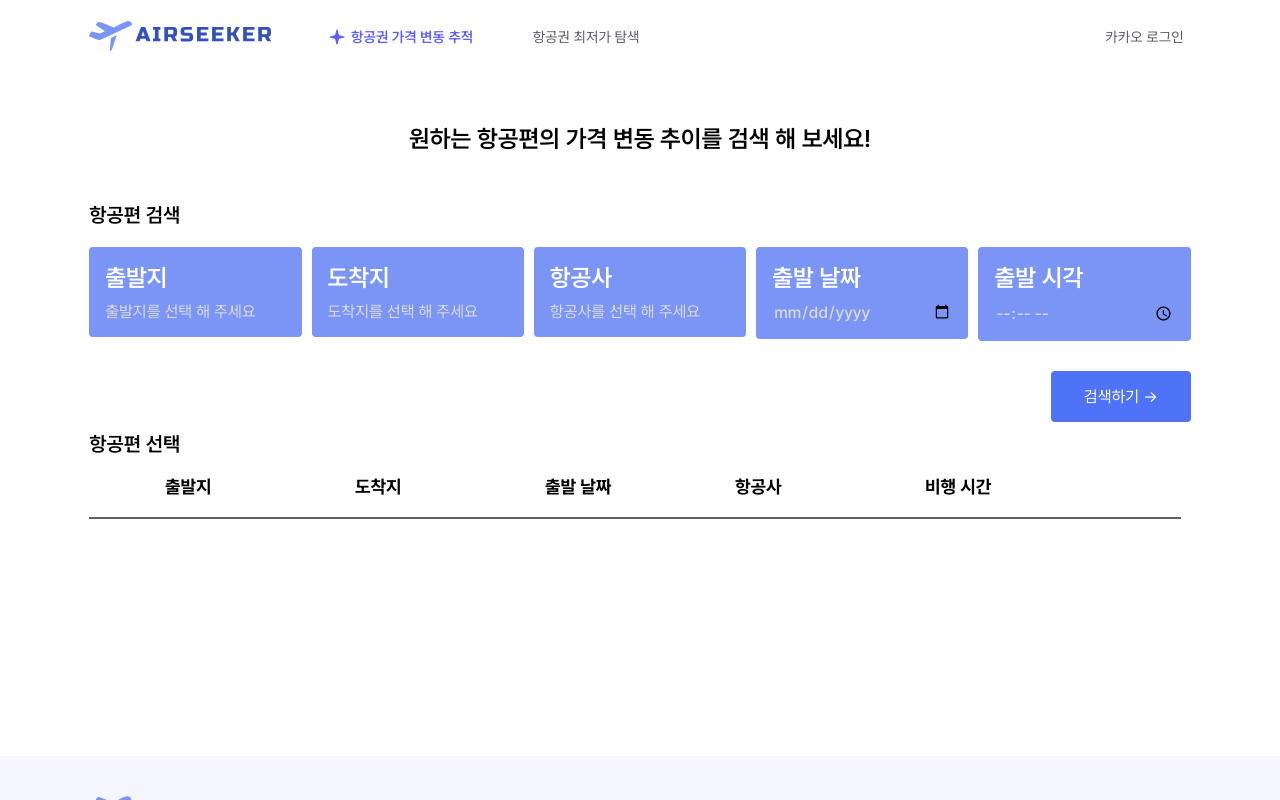
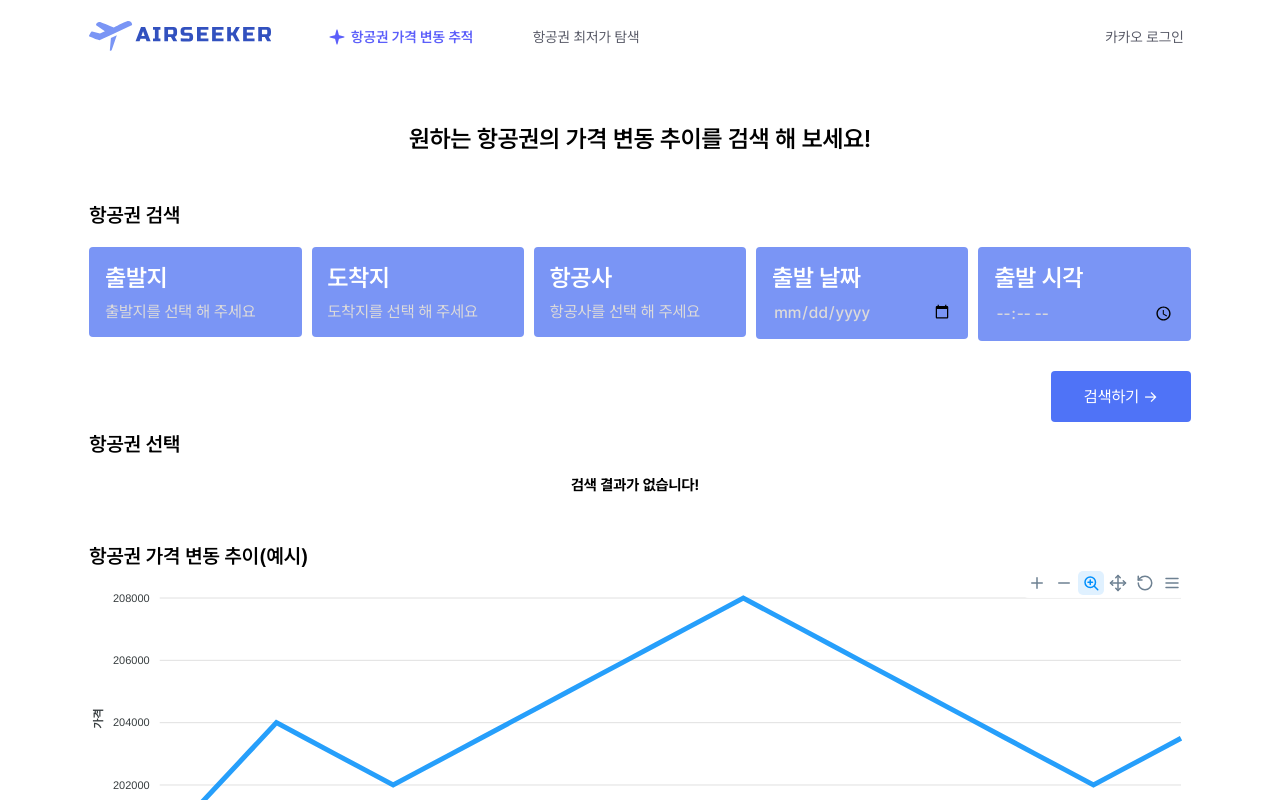
Before and after one commit to j2noo/AIrSeeker-frontend, a React (Vite) app: page /tracking in a window 1280 px wide. Shown: the top 800 px of the page. Built offline with nearby package versions, Linux system fonts and the light colour scheme.

Commit message:
Feat : 항공권 가격 변동 추적 완료

```diff
--- a/src/pages/home/Home.tsx
+++ b/src/pages/home/Home.tsx
@@ -16,7 +16,7 @@ const Home = () => {
       <BackgroundContainer>
         <FlexContainer>
           <TextContainer onClick={() => navigate("/tracking")}>
-            AI를 이용한 항공권 가격 추적하러 가기 →
+            항공권 가격 추적하러 가기 →
           </TextContainer>
           <TextContainer onClick={() => navigate("/tracking")}>
             항공권 최저가 탐색하러 가기 →
@@ -32,6 +32,7 @@ const HomeLayout = styled.div`
   margin: 0 auto;
   /* max-width: 122.4rem; */
   /* position: absolute; */
+  overflow-y: hidden;
 `;
 
 const BackgroundContainer = styled.div`
@@ -49,13 +50,14 @@ const FlexContainer = styled.div`
   display: flex;
   flex-direction: column;
   float: left;
-  margin: 50px 100px;
+  margin: 30px 100px;
 
   /* justify-content: center; */
   /* align-items: center; */
 `;
 
 const TextContainer = styled.div`
+  position: relative; /* ::before 가상 요소 위치 설정을 위해 필요 */
   font-size: 20px;
   font-weight: 600;
   padding: 10px;
@@ -64,5 +66,32 @@ const TextContainer = styled.div`
   text-decoration: underline;
   text-underline-offset: 5px;
 
+  border-radius: 5px; /* 약간의 경계선을 부드럽게 하기 위해 추가 */
   margin: 10px;
+  width: auto;
+  overflow: hidden; /* 가상 요소가 컨테이너를 벗어나지 않도록 설정 */
+
+  /* 가상 요소 설정 */
+  &::before {
+    content: "";
+    position: absolute;
+    top: 0;
+    left: 0;
+    width: 0;
+    height: 100%;
+    background-color: rgba(224, 240, 248, 0.282);
+    z-index: 0; /* 텍스트 뒤에 배치 */
+    transition: width 0.1s linear; /* 애니메이션 설정 */
+  }
+
+  /* hover 상태에서 가상 요소 확장 */
+  &:hover::before {
+    width: 100%;
+  }
+
+  /* 텍스트가 가상 요소 위에 오도록 설정 */
+  & > * {
+    position: relative;
+    z-index: 1;
+  }
 `;
--- a/src/pages/login/LoginPath.tsx
+++ b/src/pages/login/LoginPath.tsx
@@ -30,8 +30,8 @@ const LoginPath = () => {
     const accessToken = params["access_token"];
     const refreshToken = params["refresh_token"];
 
-    // console.log("AccessToken", accessToken);
-    // console.log("RefreshToken", refreshToken);
+    console.log("AccessToken", accessToken);
+    console.log("RefreshToken", refreshToken);
 
     // API 호출
     fetch("http://3.34.127.138:8080/api/user", {
--- /dev/null
+++ b/src/pages/tracking/GraphNull.tsx
@@ -0,0 +1,104 @@
+import styled from "styled-components";
+import Chart from "react-apexcharts";
+
+const dates = [
+  "3/14",
+  "3/15",
+  "3/16",
+  "3/17",
+  "3/18",
+  "3/19",
+  "3/20",
+  "3/21",
+  "3/22",
+  "3/23",
+  "3/24",
+  "3/25",
+  "3/26",
+  "3/27",
+  "3/28",
+  "3/29",
+  "3/30",
+  "3/31",
+  "4/1",
+  "4/2",
+  "4/3",
+  "4/4",
+  "4/5",
+  "4/6",
+  "4/7",
+  "4/8",
+  "4/9",
+  "4/10",
+  "4/11",
+  "4/12",
+  "4/13",
+  "4/14",
+  "4/15",
+  "4/16",
+  "4/17",
+];
+
+const prices = [
+  200000, 201000, 202000, 203000, 204000, 203500, 203000, 202500, 202000,
+  202500, 203000, 203500, 204000, 204500, 205000, 205500, 206000, 206500,
+  207000, 207500, 208000, 207500, 207000, 206500, 206000, 205500, 205000,
+  204500, 204000, 203500, 203000, 202500, 202000, 202500, 203000, 203500,
+];
+
+// eslint-disable-next-line @typescript-eslint/no-explicit-any
+const chartDataDummy: any = {
+  options: {
+    chart: {
+      type: "line",
+    },
+    xaxis: {
+      categories: dates,
+      labels: {
+        show: true,
+        rotate: -45, // 레이블이 겹치지 않게 회전
+        rotateAlways: true,
+        hideOverlappingLabels: true,
+        showDuplicates: false,
+      },
+      title: {
+        text: "항공권 가격 검색 날짜",
+      },
+    },
+    yaxis: {
+      title: {
+        text: "가격",
+      },
+    },
+  },
+  series: [
+    {
+      name: "가격",
+      data: prices,
+    },
+  ],
+};
+// eslint-disable-next-line @typescript-eslint/no-explicit-any
+const GraphNull: React.FC<any> = () => {
+  return (
+    <GraphLayout>
+      <GraphTitle>{"항공권 가격 변동 추이(예시)"}</GraphTitle>
+      <Chart
+        options={chartDataDummy.options}
+        series={chartDataDummy.series}
+        type="line"
+        height={350}
+      />
+    </GraphLayout>
+  );
+};
+
+export default GraphNull;
+
+const GraphLayout = styled.div`
+  margin: 20px 0;
+`;
+const GraphTitle = styled.div`
+  font-size: 20px;
+  font-weight: 600;
+`;
--- a/src/pages/tracking/SearchedList.tsx
+++ b/src/pages/tracking/SearchedList.tsx
@@ -2,6 +2,7 @@ import styled from "styled-components";
 import { Flight } from "../../interface/Tracking";
 import { useState } from "react";
 import Graph from "./Graph";
+import GraphNull from "./GraphNull";
 
 interface SearchedListProps {
   searchedFlights: Flight[];
@@ -36,8 +37,12 @@ const SearchedList: React.FC<SearchedListProps> = ({ searchedFlights }) => {
   };
   return (
     <SearchedLayout>
-      <SearchingTitle>항공편 선택</SearchingTitle>
+      <SearchingTitle>항공권 선택</SearchingTitle>
       <SearchedListContainer>
+        {searchedFlights.length === 0 ? (
+          <NoList>검색 결과가 없습니다!</NoList>
+        ) : (
+          <>
             <SearchedListItem isSelected={false}>
               <div>출발지</div>
               <div>도착지</div>
@@ -52,8 +57,8 @@ const SearchedList: React.FC<SearchedListProps> = ({ searchedFlights }) => {
                 onClick={() => handleFlightSelect(index, +flight.flightInfoId)}
               >
                 <div>{flight.route.departureAirport.city}</div>
-            <div> {flight.route.arriveAirport.city}</div>
-            <div> {flight.departureDate}</div>
+                <div>{flight.route.arriveAirport.city}</div>
+                <div>{flight.departureDate}</div>
                 <div>{flight.airline}</div>
                 <div>
                   {flight.departureTime.substring(0, 5)} ~
@@ -61,8 +66,14 @@ const SearchedList: React.FC<SearchedListProps> = ({ searchedFlights }) => {
                 </div>
               </SearchedListItem>
             ))}
+          </>
+        )}
       </SearchedListContainer>
-      {flightInfoId ? <Graph flightInfoId={flightInfoId}></Graph> : null}
+      {flightInfoId ? (
+        <Graph flightInfoId={flightInfoId}></Graph>
+      ) : (
+        <GraphNull></GraphNull>
+      )}
     </SearchedLayout>
   );
 };
@@ -74,10 +85,11 @@ const SearchingTitle = styled.div`
   font-weight: 600;
 `;
 const SearchedListContainer = styled.div`
-  height: 300px;
+  /* height: 300px; */
   width: 100%;
   overflow-y: scroll;
   padding-right: 10px;
+  margin: 20px 0 50px 0;
 
   /* border: 2px solid #636363; */
   > div:first-child {
@@ -117,3 +129,10 @@ const SearchedListItem = styled.div<{ isSelected: boolean }>`
     width: 180px;
   }
 `;
+const NoList = styled.div`
+  /* border: 1px solid black;
+  border-radius: 5px; */
+  text-align: center;
+  font-size: 15px;
+  font-weight: 500;
+`;
--- a/src/pages/tracking/Tracking.tsx
+++ b/src/pages/tracking/Tracking.tsx
@@ -125,9 +125,9 @@ const Tracking = () => {
   return (
     <TrackingLayout>
       <TrackingTitle>
-        원하는 항공편의 가격 변동 추이를 검색 해 보세요!
+        원하는 항공권의 가격 변동 추이를 검색 해 보세요!
       </TrackingTitle>
-      <SearchingTitle>항공편 검색</SearchingTitle>
+      <SearchingTitle>항공권 검색</SearchingTitle>
       <SearchingContainer>
         {/* 출발지 검색 박스 */}
         <DropdownBox>
```
Lines whose indentation alone changed are shown as unchanged.
